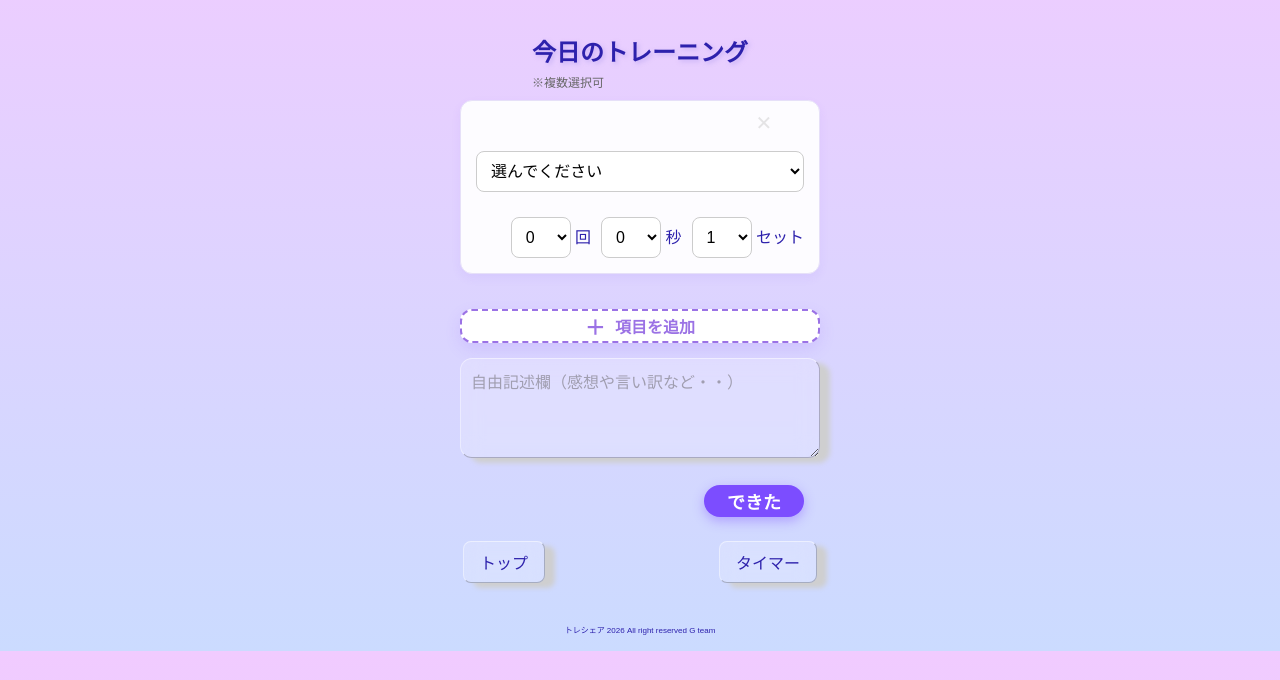
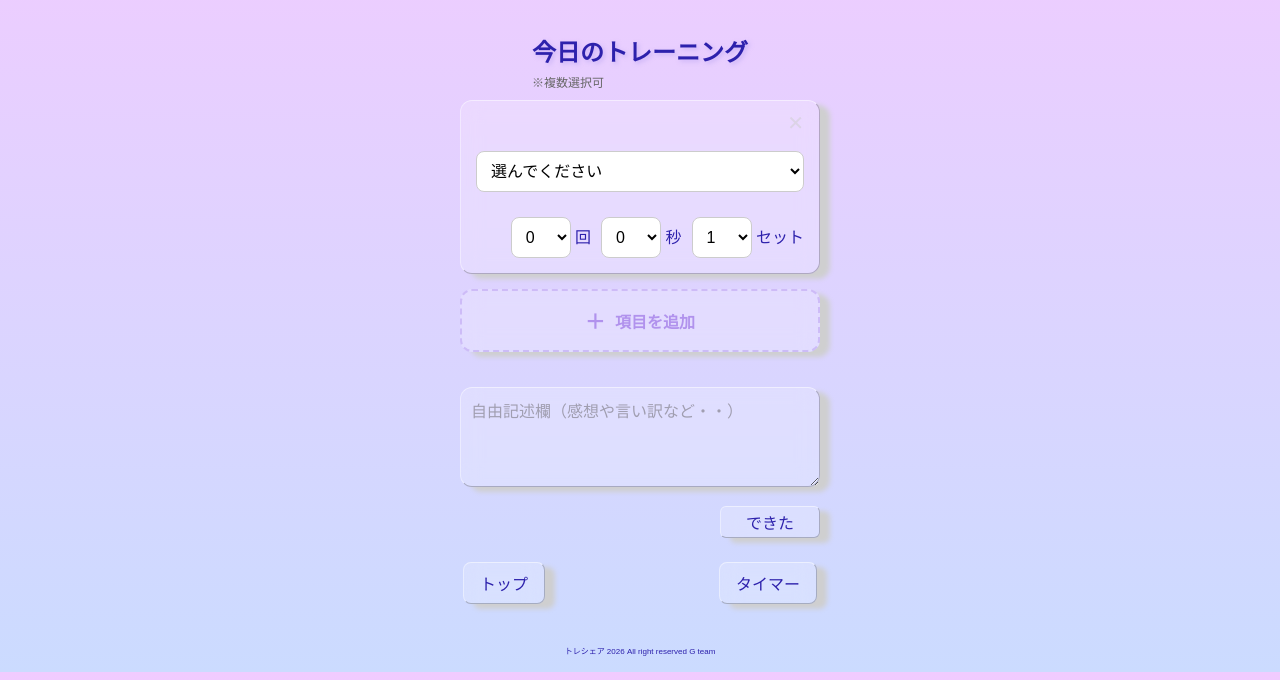
Before and after one commit to RT-Team-G/hackathon_TeamG, a Flask app: template SNSApp/templates/post/training-post.html in a window 1280 px wide. Shown: the part 120-800 px from the top of the page. Run offline with Flask 2, Linux system fonts and the light colour scheme; the template is opened without the code that fills it, so the values that code supplies are empty; some libraries are stand-ins or nearby versions.

Commit message:
カードと追加ボタンの余白を調整、できたボタンをカンプ通りに、JSでカード追加時の表示順を修正

```diff
--- a/SNSApp/static/css/training-post.css
+++ b/SNSApp/static/css/training-post.css
@@ -65,6 +65,12 @@
     width: 60px;
 }
 
+.cards-wrapper {
+    display: flex;
+    flex-direction: column;
+    gap: 10px;
+}
+
 /* ======================================
    4. カード＆アニメーション
 ========================================= */
@@ -74,13 +80,15 @@
     flex-direction: column;
     gap: 15px;
     padding: 35px 15px 15px 15px;
-    margin-bottom: 20px;
     position: relative;
     padding-top: 50px;
-    background: #fdfcff;
-    border: 1px solid #e6e0f8;
+    border: 1px solid rgba(51,51,51,0.3);
+    background-color: rgba(255,255,255,0.2);
+    box-shadow: 10px 5px 5px #cfcfd0;
+    backdrop-filter: blur(10px);
+    border-top: 1px solid rgba(255,255,255,0.5);
+    border-left: 1px solid rgba(255,255,255,0.4);
     border-radius: 12px;
-    box-shadow: 0 4px 10px rgba(138, 92, 246, 0.08);
 }
 
 /* 表示に関するちょっとしたアニメーションです */
@@ -134,27 +142,34 @@ button {
 }
 
 .remove-btn {
+    width: auto;
+    height: auto;
     font-size: 20px;
     color: #a09eb0;
     padding: 5px 10px;
+    background: transparent;
+    border: none;
 }
 
 /* 追加ボタン */
 .add-btn-wrapper {
     display: flex;
     justify-content: center;
+    margin-bottom: 20px;
 }
 
 .add-btn {
     width: 100%;
-    background-color: #ffffff;
-    color: #9b72e5;
-    border: 2px dashed #9b72e5;
+    height: auto;
+    background-color: rgba(255,255,255,0.2);
+    backdrop-filter: blur(10px);
+    color: rgba(155, 114, 229, 0.7);
+    border: 2px dashed rgba(155, 114, 229, 0.3);
     padding: 15px;
     border-radius: 12px;
     font-weight: bold;
     font-size: 16px;
-    box-shadow: 0 6px 15px rgba(138, 92, 246, 0.15);
+    box-shadow: 10px 5px 5px #cfcfd0;
     display: flex;
     justify-content: center;
     align-items: center;
@@ -176,17 +191,47 @@ button {
 
 .post-btn {
     align-self: flex-end;
-    background-color: #7c4dff;
-    color: #ffffff;
-    padding: 15px 40px;
-    border-radius: 30px;
-    font-weight: bold;
-    font-size: 18px;
-    box-shadow: 0 4px 12px rgba(124, 77, 255, 0.4);
-    white-space: nowrap;
+    margin: 0;
+    padding: 8px 24px;
     display: flex;
     justify-content: center;
     align-items: center;
+    white-space: nowrap;
+    font-weight: normal;
+    font-size: 16px;
+
+    color: #2D21AC;
+    background-color: rgba(255,255,255,0.2);
+    border: 1px solid rgba(51,51,51,0.3);
+    border-radius: 6px;
+    box-shadow: 10px 5px 5px #cfcfd0;
+    backdrop-filter: blur(10px);
+    border-top: 1px solid rgba(255,255,255,0.5);
+    border-left: 1px solid rgba(255,255,255,0.4);
+    cursor: pointer;
+}
+
+.post-btn span {
+    display: inline-block;
+    animation: doneBounce 0.8s ease-out;
+}
+
+@keyframes doneBounce {
+    0% {
+        transform: scale(1.5);
+    }
+    40% {
+        transform: scale(0.85);
+    }
+    60% {
+        transform: scale(1.08);
+    }
+    80% {
+        transform: scale(0.96);
+    }
+    100% {
+        transform: scale(1);
+    }
 }
 
 /* ボタンの非表示 */
--- a/SNSApp/static/js/training-post.js
+++ b/SNSApp/static/js/training-post.js
@@ -117,6 +117,7 @@ document.addEventListener('DOMContentLoaded' , () => {
         });
 
         // 状態を更新
+        currentCard.parentNode.appendChild(currentCard); // 非表示にしたカード要素を末尾へ移動
         updateButtonStatus();
     });
 
```
